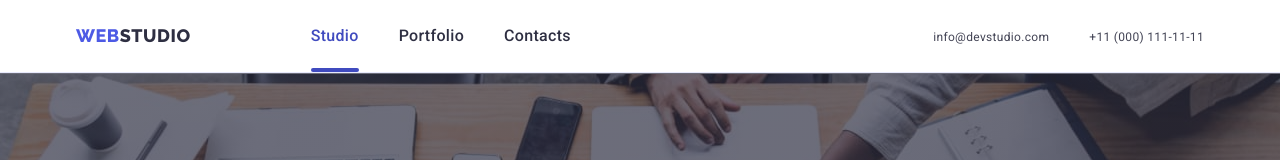
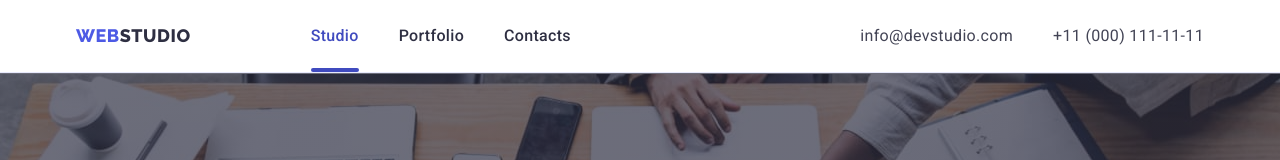
Before and after one commit to Supreme-cake-being/goit-markup-hw-07, a plain HTML site: page index.html in a window 1280 px wide. Shown: the top 160 px of the page. Drawn offline with nearby package versions, Linux system fonts and the light colour scheme; files whose address does not match are found by name.

Commit message:
parmezan v sosiske

```diff
--- a/css/styles.css
+++ b/css/styles.css
@@ -282,11 +282,17 @@ header {
 @media screen and (min-width: 1200px) {
   .contacts-list {
     display: flex;
+
     margin-left: -40px;
   }
 
   .contacts-list-item {
     margin-left: 40px;
+  }
+
+  .contacts-link {
+    font-size: 16px;
+    line-height: 24px;
   }
 }
 
```
